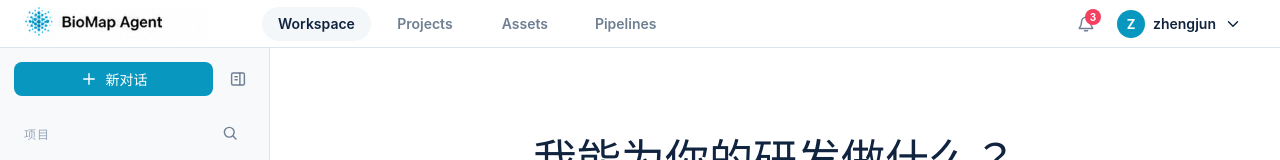
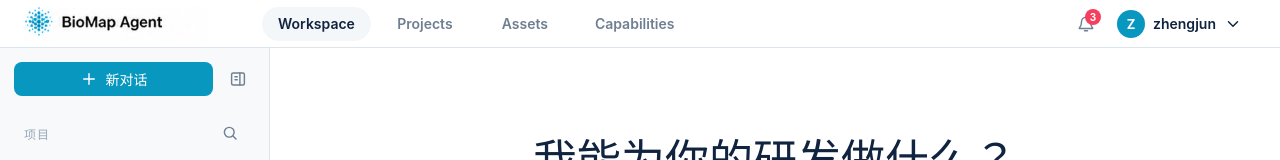
Before and after one commit to Govudw/shengwudemo, a React (Vite) app: page / in a window 1280 px wide. Shown: the top 160 px of the page. Built offline with nearby package versions, Linux system fonts and the light colour scheme.

Commit message:
Add controlled capabilities top navigation

```diff
--- a/src/App.tsx
+++ b/src/App.tsx
@@ -4,6 +4,7 @@ import Composer from './components/Composer'
 import Sidebar from './components/Sidebar'
 import ThreadWorkspace from './components/ThreadWorkspace'
 import TopNav from './components/TopNav'
+import type { TopNavItem } from './components/TopNav'
 import UseCaseGrid from './components/UseCaseGrid'
 import { capabilityChips, useCases } from './data/mockData'
 import {
@@ -16,6 +17,8 @@ function App() {
   const [searchOpen, setSearchOpen] = useState(false)
   const [searchQuery, setSearchQuery] = useState('')
   const [projectMenuOpen, setProjectMenuOpen] = useState(false)
+  const [activeTopNavItem, setActiveTopNavItem] =
+    useState<TopNavItem>('Workspace')
   const composerTextAreaRef = useRef<HTMLTextAreaElement>(null)
   const projects = useDemoStore((state) => state.projects)
   const selectedProjectId = useDemoStore((state) => state.selectedProjectId)
@@ -95,7 +98,17 @@ function App() {
 
   return (
     <div className="agent-app">
-      <TopNav onNotify={showStatus} />
+      <TopNav
+        activeItem={activeTopNavItem}
+        onNavigate={setActiveTopNavItem}
+        onNotify={showStatus}
+      />
+      {statusMessage ? (
+        <div className="status-toast" role="status" aria-live="polite">
+          {statusMessage}
+        </div>
+      ) : null}
+      {activeTopNavItem === 'Workspace' ? (
         <div
           className={`agent-shell${
             sidebarCollapsed ? ' agent-shell--sidebar-collapsed' : ''
@@ -131,11 +144,6 @@ function App() {
             }
             data-drafting-new-thread={isDraftingNewThread}
           >
-          {statusMessage ? (
-            <div className="status-toast" role="status" aria-live="polite">
-              {statusMessage}
-            </div>
-          ) : null}
             {selectedThreadEntry && !isDraftingNewThread ? (
               <ThreadWorkspace
                 thread={selectedThreadEntry.thread}
@@ -177,6 +185,13 @@ function App() {
             )}
           </main>
         </div>
+      ) : (
+        <main className="workspace-main" aria-label="Capabilities management">
+          <section className="workspace-inner">
+            <h1>Capabilities</h1>
+          </section>
+        </main>
+      )}
     </div>
   )
 }
--- a/src/components/TopNav.tsx
+++ b/src/components/TopNav.tsx
@@ -2,12 +2,15 @@ import logoSrc from '../assets/biomap-agent-logo.png'
 import { BellIcon, ChevronDownIcon } from './icons'
 
 type TopNavProps = {
+  activeItem: TopNavItem
+  onNavigate: (item: TopNavItem) => void
   onNotify: (message: string) => void
 }
 
-const navItems = ['Workspace', 'Projects', 'Assets', 'Pipelines'] as const
+const navItems = ['Workspace', 'Projects', 'Assets', 'Capabilities'] as const
+export type TopNavItem = (typeof navItems)[number]
 
-function TopNav({ onNotify }: TopNavProps) {
+function TopNav({ activeItem, onNavigate, onNotify }: TopNavProps) {
   return (
     <header className="top-nav">
       <div className="top-nav__brand" role="img" aria-label="BioMap Agent">
@@ -18,7 +21,8 @@ function TopNav({ onNotify }: TopNavProps) {
 
       <nav className="top-nav__items" aria-label="Primary navigation">
         {navItems.map((item) => {
-          const isActive = item === 'Workspace'
+          const isActive = item === activeItem
+          const isImplementedPage = item === 'Workspace' || item === 'Capabilities'
 
           return (
             <button
@@ -27,7 +31,9 @@ function TopNav({ onNotify }: TopNavProps) {
               className={`top-nav__item${isActive ? ' top-nav__item--active active' : ''}`}
               aria-current={isActive ? 'page' : undefined}
               onClick={
-                isActive ? undefined : () => onNotify('该模块将在后续 Demo 中展开')
+                isImplementedPage
+                  ? () => onNavigate(item)
+                  : () => onNotify('该模块将在后续 Demo 中展开')
               }
             >
               {item}
```
Also changed, not shown: 1 other file (tests, documents, lock files or other folders). Lines whose indentation alone changed are shown as unchanged.
